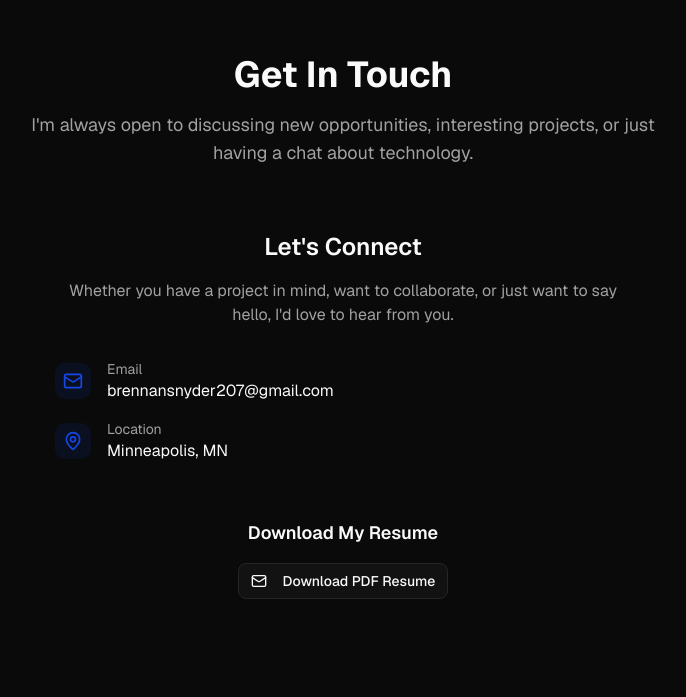
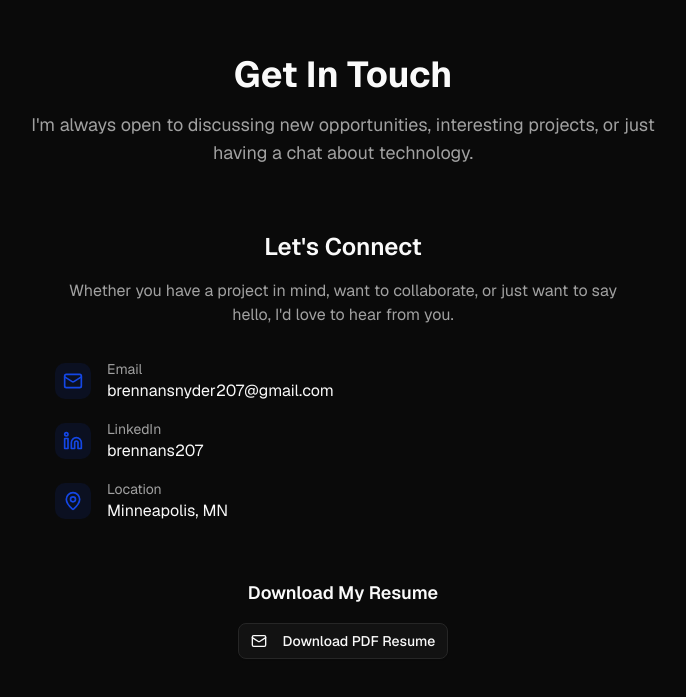
Before and after one commit to BrennanSnyder/portfolio-v2, a Next.js app: page / in a window 1280 px wide. Shown: the part 3449-4146 px from the top of the page, without its empty margins (297-983 px from the left). Built offline with nearby package versions, Linux system fonts and the light colour scheme.

Commit message:
Add linkedIn info to contact section

```diff
--- a/components/contact-section.tsx
+++ b/components/contact-section.tsx
@@ -1,6 +1,6 @@
 "use client"
 
-import { Mail, MapPin } from "lucide-react"
+import { Mail, MapPin, Linkedin } from "lucide-react"
 import { Button } from "@/components/ui/button"
 
 export function ContactSection() {
@@ -10,6 +10,12 @@ export function ContactSection() {
       label: "Email",
       value: "brennansnyder207@gmail.com",
       href: "mailto:brennansnyder207@gmail.com",
+    },
+    {
+      icon: Linkedin,
+      label: "LinkedIn",
+      value: "brennans207",
+      href: "https://www.linkedin.com/in/brennans207/"
     },
     {
       icon: MapPin,
@@ -49,7 +55,12 @@ export function ContactSection() {
                   <div>
                     <p className="text-sm text-muted-foreground">{info.label}</p>
                     {info.href ? (
-                      <a href={info.href} className="text-foreground hover:text-primary transition-colors">
+                      <a
+                        href={info.href}
+                        target="_blank"
+                        rel="noopener noreferrer"
+                        className="text-foreground hover:text-primary transition-colors"
+                      >
                         {info.value}
                       </a>
                     ) : (
```
